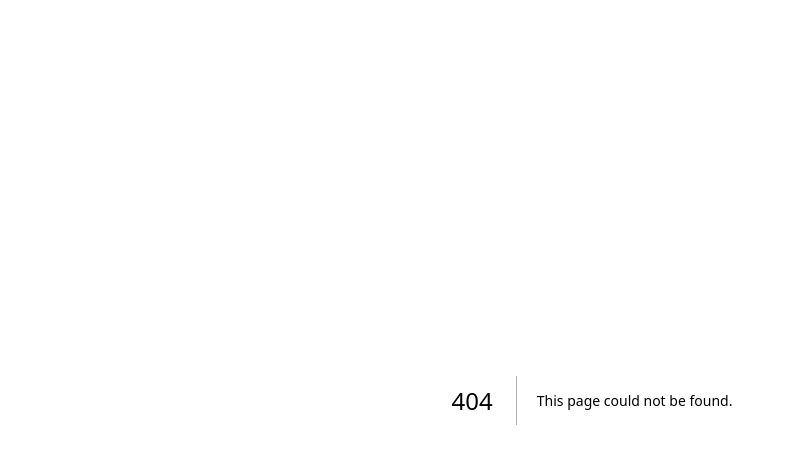
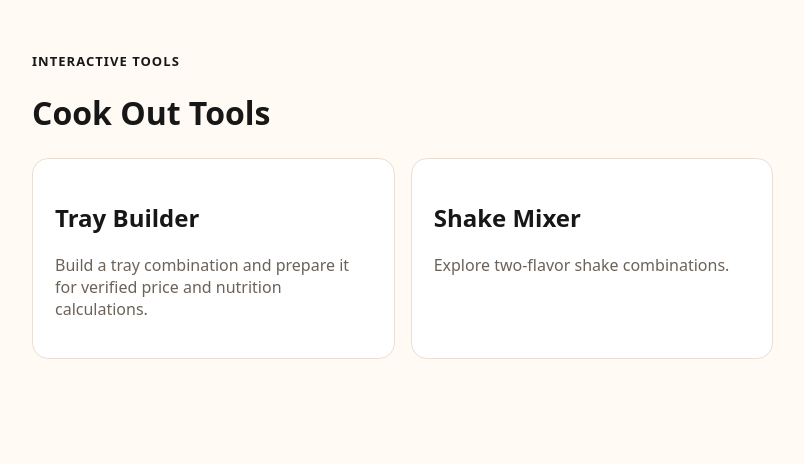
Before and after one commit to syedahtishamshahg/cookout-menu-platform, a Next.js app: page /tools in a window 1280 px wide. Before the commit this address had no page. Shown: the top 464 px of the page, without its empty margins (48-852 px from the left). Built offline with nearby package versions, Linux system fonts and the light colour scheme.

Commit message:
feat: add Cook Out interactive tools

```diff
--- /dev/null
+++ b/src/app/tools/page.tsx
@@ -0,0 +1 @@
+export const metadata={title:"Cook Out Tools",description:"Interactive Cook Out menu tools."}; export default function Tools(){return <main className="container section"><div className="eyebrow">Interactive Tools</div><h1>Cook Out Tools</h1><div className="grid" style={{marginTop:24}}><a className="card" href="/tools/tray-builder/"><h2>Tray Builder</h2><p className="muted">Build a tray combination and prepare it for verified price and nutrition calculations.</p></a><a className="card" href="/tools/shake-mixer/"><h2>Shake Mixer</h2><p className="muted">Explore two-flavor shake combinations.</p></a></div></main>}
```
